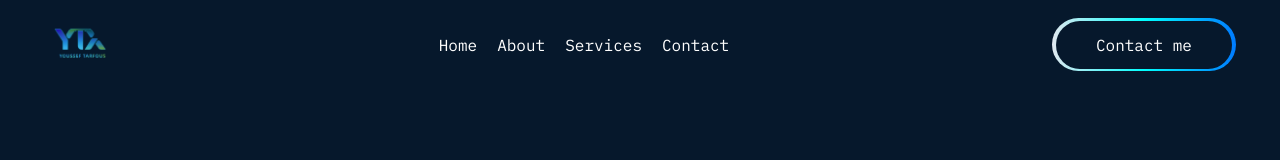
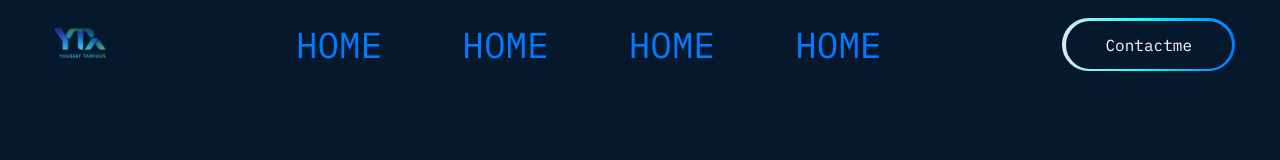
Before and after one commit to youssefTarfous/my-personal-portfolio, a Next.js app: page / in a window 1280 px wide. Shown: the top 160 px of the page. Built offline with nearby package versions, Linux system fonts and the light colour scheme.

Commit message:
Adding CTA & some Styling

```diff
--- a/src/app/Components/Layout/Header.tsx
+++ b/src/app/Components/Layout/Header.tsx
@@ -3,6 +3,7 @@
 import { useState } from "react";
 import Image from "next/image";
 import "@/globals.css";
+import FlipText from "../UI/FlipText";
 
 export default function Header() {
   const [isOpen, setIsOpen] = useState(false);
@@ -10,9 +11,7 @@ export default function Header() {
   return (
     <header className="flex items-center top-0 sticky justify-between text-white">
       {/* Logo */}
-      <Image src="/Logo.png" alt="Next.js logo" width={64} height={64} priority />
-
-      {/* Burger Menu (Visible on Medium Screens) */}
+      <Image src="/Logo.png" alt="YTX logo" width={64} height={64} priority />
       <span
         className="md:hidden block focus:outline-none"
         onClick={() => setIsOpen(!isOpen)}
@@ -41,34 +40,34 @@ export default function Header() {
           isOpen ? "block" : "hidden"
         }`}
       >
-        <ul className="flex flex-col md:flex-row md:gap-5  p-4 md:p-0">
-          <li className="text-center">
-            <a href="#home" className="block p-2 md:p-0 hover:text-blue-400 md:text-center ">
-              Home
-            </a>
+        <ul className="flex flex-col md:flex-row md:gap-x-16 md:bg-transparent border-2 border-solid border-[#007BFF] md:border-none  z-10 bg-[#06182C] rounded-lg ">
+          <li className="text-center p-2 text-[#007BFF] rounded-lg w-full border-solid border-[#007BFF] border-b-2 md:border-none">
+            <FlipText className="text-4xl uppercase" href="#home">
+                Home
+            </FlipText>
           </li>
-          <li>
-            <a href="#about" className="block p-2 md:p-0 hover:text-blue-400">
-              About
-            </a>
+          <li className="text-center p-2 text-[#007BFF] rounded-lg w-full border-solid border-[#007BFF] border-b-2 md:border-none">
+          <FlipText className="text-4xl uppercase" href="#home">
+                Home
+            </FlipText>
           </li>
-          <li>
-            <a href="#services" className="block p-2 md:p-0 hover:text-blue-400">
-              Services
-            </a>
+          <li className="text-center p-2 text-[#007BFF] rounded-lg w-full border-solid border-[#007BFF] border-b-2 md:border-none">
+          <FlipText className="text-4xl uppercase" href="#home">
+                Home
+            </FlipText>
           </li>
-          <li>
-            <a href="#contact" className="block p-2 md:p-0 hover:text-blue-400">
-              Contact
-            </a>
+          <li className="text-center p-2 text-[#007BFF] rounded-lg w-full border-solid border-[#007BFF] border-b-2 md:border-none">
+            <FlipText className="text-4xl uppercase" href="#home">
+                Home
+            </FlipText>
           </li>
         </ul>
       </nav>
 
       {/* Contact Button (Always Visible) */}
       <div>
-        <button className="light py-3 px-5 md:px-10 gradient-button hover:scale-105 text-white rounded-full">
-          Contact me
+        <button className="py-3 px-5 md:px-10 gradient-button hover:scale-105 text-white rounded-full">
+         <FlipText className="" href="#contact">Contact me</FlipText>
         </button>
       </div>
     </header>
--- /dev/null
+++ b/src/app/Components/UI/FlipText.tsx
@@ -0,0 +1,78 @@
+
+"use client";
+
+import { motion } from "framer-motion";
+import React from "react";
+
+export const timeProps = {DURATION: 0.25,STAGGER:0.025}
+
+type props = {
+  children: string;
+  href: string;
+  className:string
+};
+export const linkVariants = {
+  hidden: {
+    y: 0,
+  },
+  whileHover: {
+    y: "-100%",
+  },
+  visible: {},
+};
+export const otherLink = {
+  hidden: {
+    y: "100%",
+  },
+  whileHover: {
+    y: 0,
+  },
+  visible: {},
+};
+export default function FlipText({ children, href,className }: props) {
+  return (
+    <motion.a
+      initial="hidden"
+      whileHover="whileHover"
+      href={href}
+      className={` relative block overflow-hidden whitespace-nowrap ${className}`}
+    >
+      <motion.div>
+        {children.split("").map((letter, i) => {
+          return (
+            <motion.span
+              className="inline-block"
+              variants={linkVariants}
+              transition={{
+                duration: timeProps.DURATION,
+                ease:"easeInOut",
+                delay:timeProps.STAGGER
+              }}
+              key={i}
+            >
+              {letter}
+            </motion.span>
+          );
+        })}
+      </motion.div>
+      <motion.div className="absolute inset-0">
+        {children.split("").map((letter, i) => {
+          return (
+            <motion.span
+              className="inline-block"
+              variants={otherLink}
+              transition={{
+                duration: timeProps.DURATION,
+                ease:"easeInOut",
+                delay:timeProps.STAGGER * i
+              }}
+              key={i}
+            >
+              {letter}
+            </motion.span>
+          );
+        })}
+      </motion.div>
+    </motion.a>
+  );
+}
--- a/src/app/globals.css
+++ b/src/app/globals.css
@@ -5,11 +5,11 @@
 :root {
   --background-color-dk: #003366;
   --background-color-dk-2: #06182C;
+  --color-blue: #007BFF;
   --background-color-lg: #f8fafc;
   --color-cyan: #00B4D8;
   --background-color-gray: #E2E8F0;
   --background-btn-gr1:#00FFFF;
-  --background-gr-2: #007BFF;
   --background-btn-lgr1:#E2E8F0;
   --background-btn-lgr2:#00B4D8;
 }
@@ -42,7 +42,7 @@ button.gradient-button::after{
   height: 110%;
   width: 104%;
   border-radius: 1000px;
-  background-image: linear-gradient(to right ,var(--background-btn-lgr1) ,var(--background-btn-gr1), var(--background-gr-2));
+  background-image: linear-gradient(to right ,var(--background-btn-lgr1) ,var(--background-btn-gr1), var(--color-blue));
   z-index: -2;
 }
 button.gradient-button:hover{
```
Also changed, not shown: src/app/Components/UI/Hero.tsx (+5 -69 lines).
